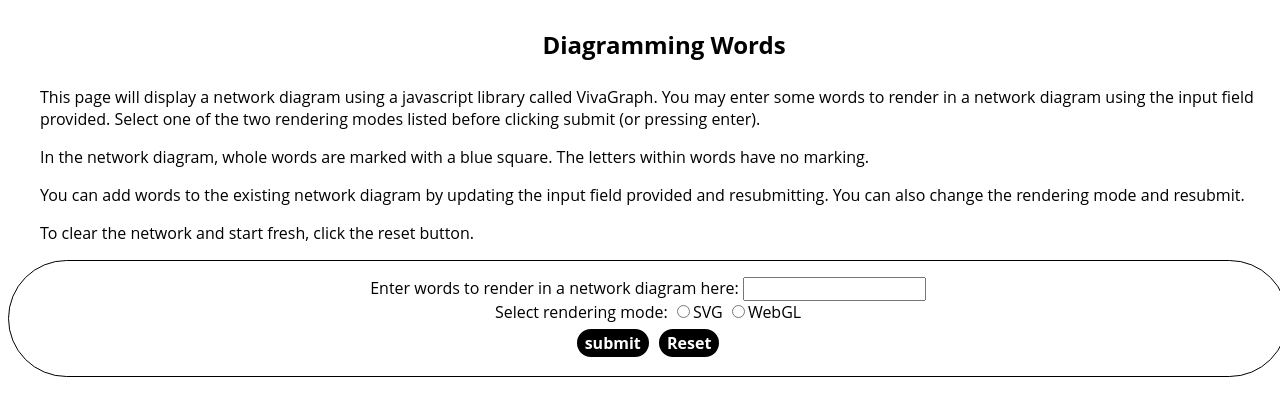
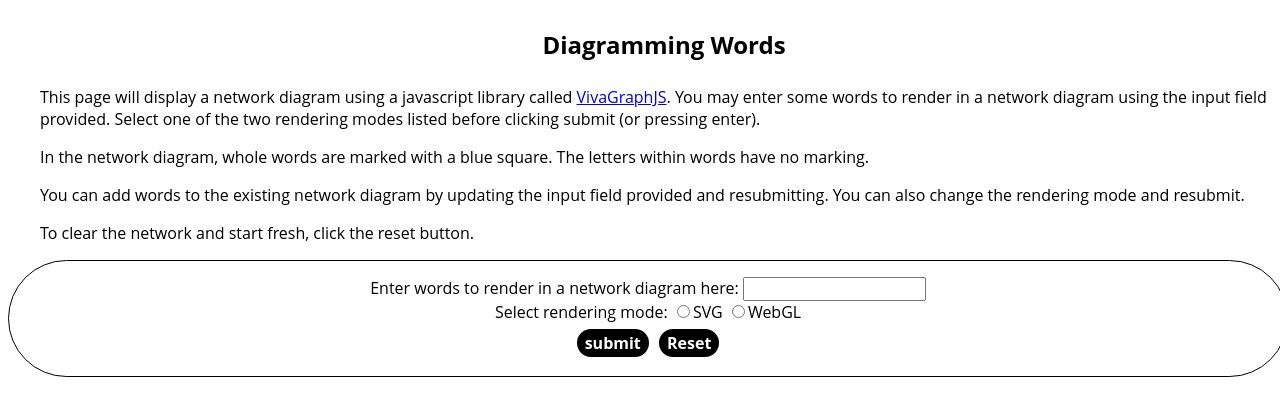
Before and after one commit to ojolao/networking-words, a plain HTML site: page index.html in a window 1280 px wide. Drawn offline with Linux system fonts and the light colour scheme; a script that the page names is missing.

Commit message:
add link to vivagraphjs repo

```diff
--- a/index.html
+++ b/index.html
@@ -12,7 +12,7 @@
     <section class="moreInfo">
       <h1>Diagramming Words</h1>
       <p>
-      This page will display a network diagram using a javascript library called VivaGraph. You may enter some words to render in a network diagram using the input field provided. Select one of the two rendering modes listed before clicking submit (or pressing enter).
+      This page will display a network diagram using a javascript library called <a href='https://github.com/anvaka/VivaGraphJS' target="_blank">VivaGraphJS</a>. You may enter some words to render in a network diagram using the input field provided. Select one of the two rendering modes listed before clicking submit (or pressing enter).
       </p>
       <p>
       In the network diagram, whole words are marked with a blue square. The letters within words have no marking.
```
